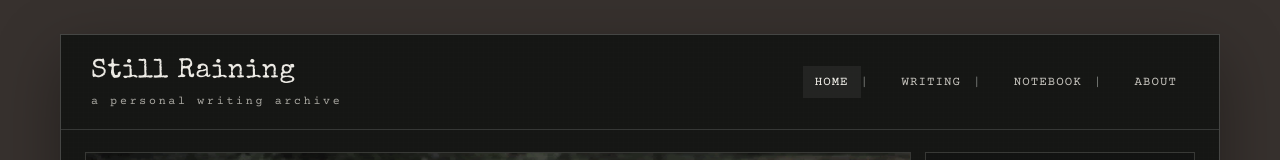
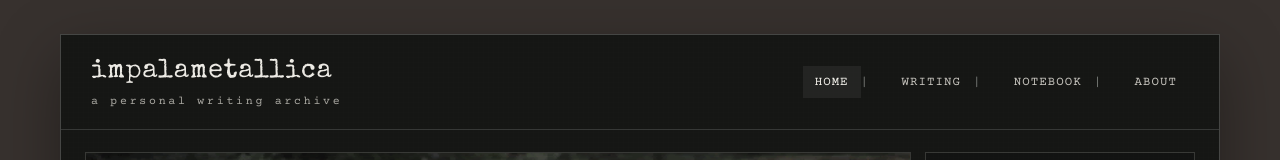
Before and after one commit to kismetproject/aboutme, a plain HTML site: page index.html in a window 1280 px wide. Shown: the top 160 px of the page. Drawn offline with nearby package versions, Linux system fonts and the light colour scheme; no server answers.

Commit message:
Update site title and meta description

```diff
--- a/index.html
+++ b/index.html
@@ -11,10 +11,10 @@
 
   <meta
     name="description"
-    content="Still Raining — a personal writing archive."
+    content="impalametallica"
   >
 
-  <title>Still Raining — Home</title>
+  <title>impalametallicae</title>
 
   <!-- FONTS -->
   <link rel="preconnect" href="https://fonts.googleapis.com">
@@ -805,11 +805,11 @@
       <a
         href="index.html"
         class="brand"
-        aria-label="Still Raining home"
+        aria-label="impalametallica home"
       >
 
         <h1 class="brand-title">
-          Still Raining
+          impalametallica
         </h1>
 
         <span class="brand-subtitle">
```
